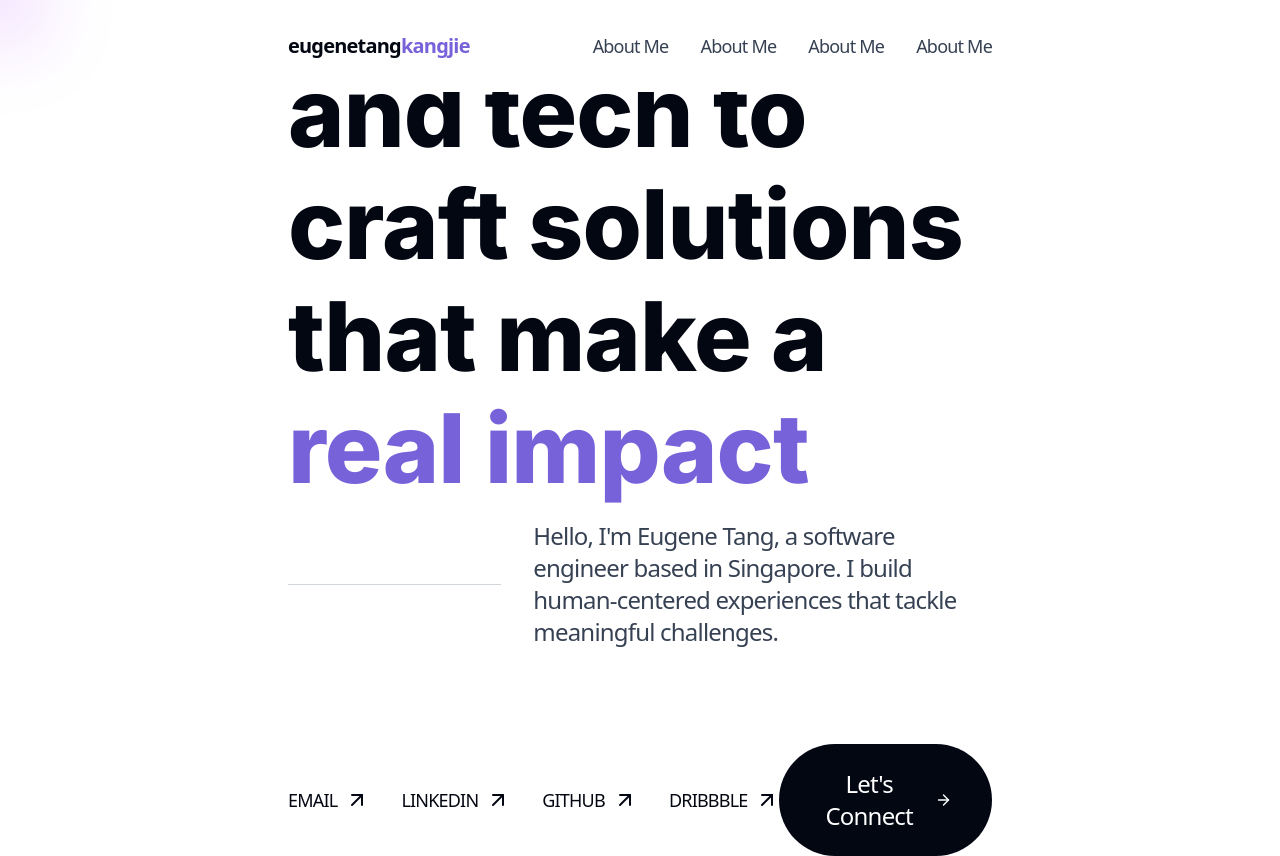
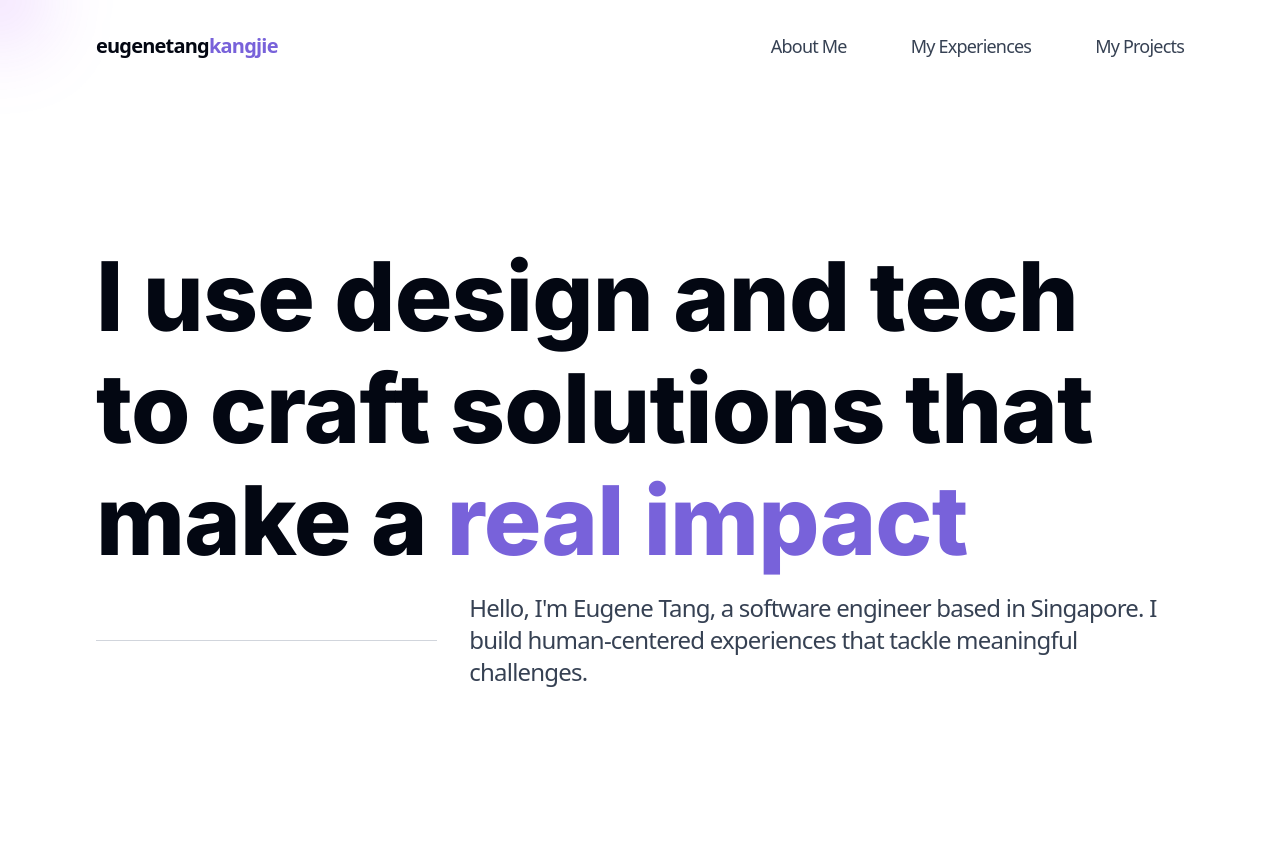
Before and after one commit to eugenetangkj/personalportfolio2025, a Next.js app: page / in a window 1280 px wide. After the commit the page ends 800 px from the top, so only its background shows below. Built offline with nearby package versions, Linux system fonts and the light colour scheme.

Commit message:
Add responsiveness till sm

```diff
--- a/src/app/components/common/Navbar.tsx
+++ /dev/null
@@ -1,22 +0,0 @@
-import Link from "next/link";
-
-
-/**
-This component represents the navigation bar shared across pages.
-*/
-export default function Navbar() {
-    return (
-        <nav className='fixed w-full top-0 start-0 z-20 bg-white text-lg py-8 px-72 flex flex-row justify-between items-center max-w-full'>
-            <div>
-                <h3 className='font-semibold text-portfolioblack text-xl'>eugenetang<span className='text-portfoliopurple'>kangjie</span></h3>
-            </div>
-
-            <div className='hidden md:flex justify-center items-center space-x-8 text-gray-700'>
-                <Link href='#'>About Me</Link>
-                <Link href='#'>About Me</Link>
-                <Link href='#'>About Me</Link>
-                <Link href='#'>About Me</Link>
-            </div>
-        </nav>
-    );
-  }
--- a/src/app/globals.css
+++ b/src/app/globals.css
@@ -125,3 +125,9 @@
     @apply bg-background text-foreground;
   }
 }
+
+@layer utilities {
+  .custom-margin {
+    @apply px-16 lg:px-24 2xl:px-72;
+  }
+}
--- a/src/app/layout.tsx
+++ b/src/app/layout.tsx
@@ -1,7 +1,7 @@
 import type { Metadata } from "next";
 import { Inter } from "next/font/google";
 import "./globals.css";
-import Navbar from "./components/common/Navbar";
+import Navbar from "@/components/common/Navbar";
 
 const interFont = Inter({
   variable: "--font-inter",
--- a/src/app/page.tsx
+++ b/src/app/page.tsx
@@ -1,11 +1,11 @@
-import CursorFollower from "./components/CursorFollower";
-import Hero from "./components/Hero";
+import CursorFollower from "@/components/common/CursorFollower";
+import Hero from "@/components/Hero";
 
 export default function Home() {
   return (
     <>
       <CursorFollower />
-      <div className='flex flex-col justify-start items-start px-72'>
+      <div className='flex flex-col justify-start items-start custom-margin'>
           <Hero />
       </div>
     </>
--- a/src/app/components/Hero.tsx
+++ b/src/components/Hero.tsx
@@ -7,19 +7,19 @@ This component represents the Hero section of the landing page.
 */
 export default function Hero() {
     return (
-        <section className='h-screen flex flex-col items-start justify-center space-y-24'>
-                <div className='flex flex-col space-y-4'>
-                    <h1 className='font-inter text-8xl text-portfolioblack font-extrabold leading-28'>
+        <section className='h-screen flex flex-col items-start justify-center space-y-24 pt-48 xl:pt-32'>
+                <div className='flex flex-col space-y-8 md:space-y-4'>
+                    <h1 className='font-inter text-6xl text-center md:text-left md:text-8xl text-portfolioblack font-extrabold md:leading-24 xl:leading-28'>
                         I use design and tech to craft solutions that make a <span className='text-portfoliopurple'>real impact</span>
                     </h1>
-                    <div className='grid grid-cols-3 grid-rows-1 items-center gap-x-8'>
-                        <div className="col-span-1 h-px bg-gray-300 w-full" />
-                        <h2 className='col-span-2 text-gray-700 text-2xl'>Hello, I&apos;m Eugene Tang, a software engineer based in Singapore. I build human-centered experiences that tackle meaningful challenges.</h2>
+                    <div className='grid grid-cols-1 md:grid-cols-3 grid-rows-1 items-center gap-x-8'>
+                        <div className="hidden md:block col-span-1 h-px bg-gray-300 w-full" />
+                        <h2 className='col-span-1 md:col-span-2 text-gray-700 text-2xl text-center md:text-left'>Hello, I&apos;m Eugene Tang, a software engineer based in Singapore. I build human-centered experiences that tackle meaningful challenges.</h2>
 
                     </div>
                 </div>
 
-                <div className='flex flex-row justify-between items-center w-full'>
+                {/* <div className='flex flex-row justify-between items-center w-full'>
                     <div className='flex flex-row justify-start items-center space-x-8'>
                         <Link className='uppercase cursor-pointer flex flex-row items-center justify-start space-x-2 text-portfolioblack hover:text-zinc-400 duration-200'
                             href='mailto:eugenetangkangjie@gmail.com'>
@@ -50,7 +50,7 @@ export default function Hero() {
                         <p className='font-medium'>Let&apos;s Connect</p>
                         <ArrowRight className='text-white h-6 w-6' />
                     </button>
-                </div>
+                </div> */}
 
 
         </section>
--- /dev/null
+++ b/src/components/common/Navbar.tsx
@@ -0,0 +1,30 @@
+import Link from "next/link";
+import { NAVBAR_DESKTOP_LINKS } from "@/constants/navigation";
+
+
+/**
+This component represents the navigation bar shared across pages.
+*/
+export default function Navbar() {
+    return (
+        <nav className='fixed w-full top-0 start-0 z-20 bg-white text-lg py-8 flex flex-row justify-between items-center max-w-full custom-margin'>
+            {/* Logo */}
+            <div>
+                <h3 className='font-semibold text-portfolioblack text-xl'>eugenetang<span className='text-portfoliopurple'>kangjie</span></h3>
+            </div>
+
+
+            {/* Desktop menu links */}
+            <div className='hidden md:flex justify-center items-center space-x-16 text-gray-700'>
+                {
+                    NAVBAR_DESKTOP_LINKS.map((navbarDesktopLink, index) => (
+                        <Link key={ index } href={ navbarDesktopLink.path } className='hover:text-zinc-500 duration-200'>{ navbarDesktopLink.label }</Link>
+                    ))
+                }
+            </div>
+
+            {/* Hamburger menu icon */}
+
+        </nav>
+    );
+  }
--- /dev/null
+++ b/src/constants/navigation.tsx
@@ -0,0 +1,16 @@
+import { NavbarDesktopLink } from "@/types/Navigation";
+
+export const NAVBAR_DESKTOP_LINKS: NavbarDesktopLink[] = [
+    {
+        label: 'About Me',
+        path: '#aboutMe'
+    },
+    {
+        label: 'My Experiences',
+        path: '#myExperiences'
+    },
+    {
+        label: 'My Projects',
+        path: '#myProjects'
+    },
+]
--- /dev/null
+++ b/src/types/Navigation.tsx
@@ -0,0 +1,4 @@
+export interface NavbarDesktopLink {
+    label: string,
+    path: string
+}
```
Also changed, not shown: src/components/common/CursorFollower.tsx (renamed from src/app/components/CursorFollower.tsx).
